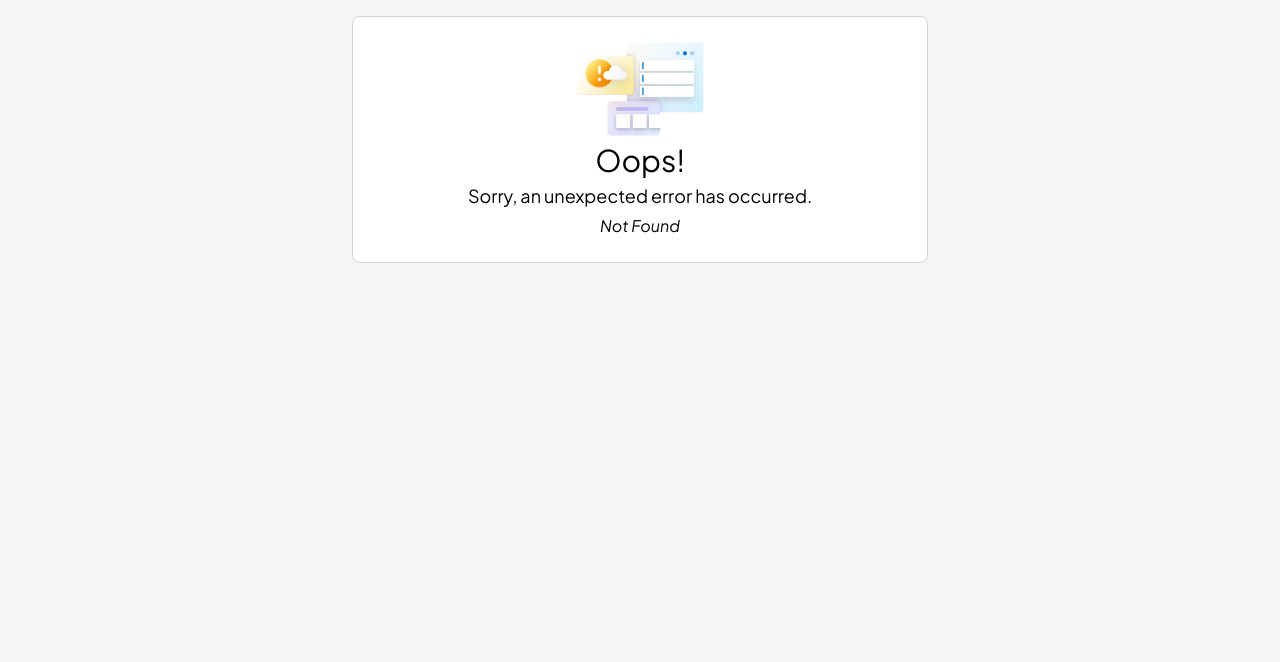
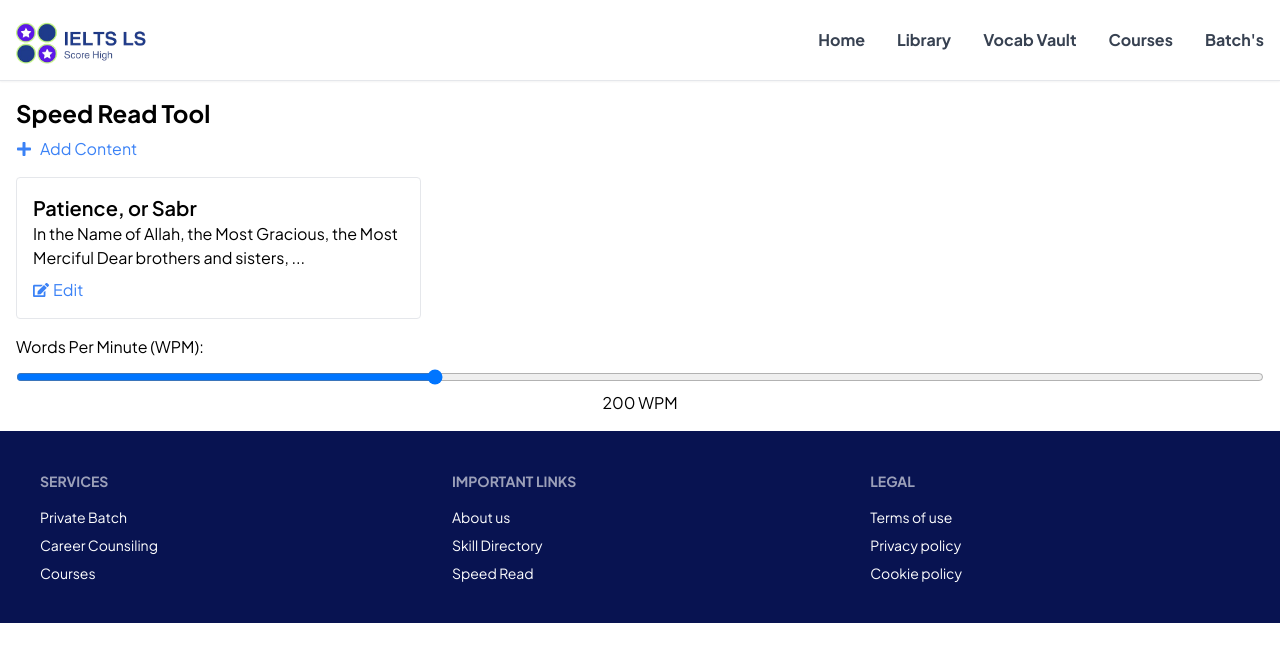
Before and after one commit to zamanmayed1/IELTSLS, a React (Vite) app: page /speed-reed in a window 1280 px wide. Before the commit this address had no page. Shown: the top 662 px of the page. Built offline with nearby package versions, Linux system fonts and the light colour scheme.

Commit message:
Speed Reader added

```diff
--- a/src/components/Footer.jsx
+++ b/src/components/Footer.jsx
@@ -14,7 +14,6 @@ const Footer = () => {
         <Link to={"/courses"} className="link link-hover">
           Courses
         </Link>
-
       </nav>
       <nav>
         <h6 className="footer-title">Important Links</h6>
@@ -22,11 +21,11 @@ const Footer = () => {
           About us
         </Link>
         <Link to={"/skill-directory"} className="link link-hover">
-        Skill Directory
+          Skill Directory
         </Link>
 
-        <Link to={"/"} className="link link-hover">
-          Career
+        <Link to={"/speed-reed"} className="link link-hover">
+          Speed Read
         </Link>
       </nav>
       <nav>
--- a/src/main.jsx
+++ b/src/main.jsx
@@ -23,6 +23,7 @@ import SingleCourse from "./pages/SingleCourse.jsx";
 import SearchResultPage from "./pages/SearchResultPage.jsx";
 import AboutUs from "./pages/AboutUs.jsx";
 import SkillDirectory from "./pages/SkillDirectory.jsx";
+import SpeedRead from "./pages/SpeedRead.jsx";
 
 const router = createBrowserRouter([
   {
@@ -89,6 +90,10 @@ const router = createBrowserRouter([
         element: <SkillDirectory />,
       },
       {
+        path: "speed-reed",
+        element: <SpeedRead />,
+      },
+      {
         path: "login",
         element: <Login />,
       },
--- /dev/null
+++ b/src/pages/SpeedRead.jsx
@@ -0,0 +1,207 @@
+import React, { useState, useEffect, useRef } from 'react';
+import { FaPlus, FaEdit } from 'react-icons/fa';
+
+const sampleTopic = {
+  title: "Patience, or Sabr",
+  content: `
+    In the Name of Allah, the Most Gracious, the Most Merciful
+
+    Dear brothers and sisters,
+
+    Today, I want to talk about a fundamental virtue in Islam: patience, or sabr. Sabr is more than simply waiting; it encompasses enduring hardships, maintaining a positive attitude, and having unwavering faith in Allah’s plan. It is a profound concept that permeates every aspect of a Muslim’s life.
+
+    In the Qur'an, Allah repeatedly emphasizes the importance of patience. In Surah Al-Baqarah, verse 153, Allah says: "O you who have believed, seek help through patience and prayer. Indeed, Allah is with the patient." This verse highlights that patience is not a passive state but an active form of worship and a means of seeking Allah’s assistance.
+
+    Patience manifests in various forms: enduring difficulties without complaint, resisting temptations, and remaining steadfast in our faith despite challenges. The Prophet Muhammad (peace be upon him) exemplified patience throughout his life. He faced persecution, loss, and immense challenges with unwavering patience and trust in Allah. His life serves as a powerful reminder that patience is key to overcoming adversity.
+
+    Moreover, patience is not only about enduring hardships but also about practicing self-control in our daily lives. It teaches us to be tolerant with others, to control our anger, and to remain calm in stressful situations. By practicing patience, we cultivate a peaceful and resilient spirit.
+
+    Patience also brings immense rewards. Allah promises great recompense for those who are patient. In Surah Az-Zumar, verse 10, Allah says: "Indeed, the patient will be given their reward without account." This promise encourages us to bear difficulties with patience, knowing that our efforts will be rewarded beyond measure.
+
+    In conclusion, let us strive to embody the virtue of patience in our lives. Let us seek strength through prayer and remain steadfast in our faith. By doing so, we can navigate life's challenges with grace and fortitude, knowing that Allah is always with the patient. May Allah grant us all the strength to be patient and steadfast in our faith.
+
+    Ameen.
+  `
+};
+
+const SpeedRead = () => {
+  const [topics, setTopics] = useState([]);
+  const [newTopic, setNewTopic] = useState({ title: '', content: '' });
+  const [isAdding, setIsAdding] = useState(false);
+  const [isEditing, setIsEditing] = useState(false);
+  const [currentTopicIndex, setCurrentTopicIndex] = useState(null);
+  const [showWordDisplay, setShowWordDisplay] = useState(false);
+  const [selectedContent, setSelectedContent] = useState('');
+  const [wpm, setWpm] = useState(200); // Default WPM
+  const intervalRef = useRef(null);
+
+  useEffect(() => {
+    // Initialize local storage with sample content if not already set
+    const savedTopics = JSON.parse(localStorage.getItem('topics')) || [];
+    if (savedTopics.length === 0) {
+      localStorage.setItem('topics', JSON.stringify([sampleTopic]));
+    }
+    setTopics(JSON.parse(localStorage.getItem('topics')));
+  }, []);
+
+  const handleAddContent = () => {
+    setIsAdding(true);
+    setIsEditing(false);
+    setNewTopic({ title: '', content: '' });
+  };
+
+  const handleEditContent = (index) => {
+    setIsEditing(true);
+    setIsAdding(false);
+    setCurrentTopicIndex(index);
+    setNewTopic({ ...topics[index] });
+  };
+
+  const handleSaveContent = () => {
+    let updatedTopics;
+    if (isEditing) {
+      updatedTopics = topics.map((topic, index) =>
+        index === currentTopicIndex ? newTopic : topic
+      );
+    } else {
+      updatedTopics = [...topics, newTopic];
+    }
+    localStorage.setItem('topics', JSON.stringify(updatedTopics));
+    setTopics(updatedTopics);
+    setNewTopic({ title: '', content: '' });
+    setIsAdding(false);
+    setIsEditing(false);
+  };
+
+  const handleContentClick = (content) => {
+    setSelectedContent(content);
+    setShowWordDisplay(true);
+  };
+
+  const handleCloseWordDisplay = () => {
+    setShowWordDisplay(false);
+    setSelectedContent('');
+    if (intervalRef.current) clearInterval(intervalRef.current);
+  };
+
+  const WordDisplay = ({ content }) => {
+    const [displayedWords, setDisplayedWords] = useState([]);
+    const [currentIndex, setCurrentIndex] = useState(0);
+    const words = content.split(' ');
+    const wordDuration = (60 / wpm) * 1000; // Time per word in milliseconds
+
+    useEffect(() => {
+      if (intervalRef.current) clearInterval(intervalRef.current);
+
+      const displayWords = () => {
+        if (currentIndex < words.length) {
+          setDisplayedWords((prevWords) => [...prevWords, words[currentIndex]]);
+          setCurrentIndex((prevIndex) => prevIndex + 1);
+        }
+      };
+
+      intervalRef.current = setInterval(displayWords, wordDuration);
+
+      return () => clearInterval(intervalRef.current);
+    }, [currentIndex, wpm]);
+
+    return (
+      <div className="fixed top-0 left-0 w-full h-full bg-gray-800 bg-opacity-80 flex items-center justify-center p-4">
+        <div className="bg-white p-6 rounded-lg shadow-lg w-full max-w-3xl">
+          <div className="mb-4">
+            {displayedWords.join(' ')}
+          </div>
+          <button
+            onClick={handleCloseWordDisplay}
+            className="bg-red-500 text-white py-2 px-4 rounded"
+          >
+            Close
+          </button>
+        </div>
+      </div>
+    );
+  };
+
+  return (
+    <div className="p-4">
+      <header className="mb-4">
+        <h1 className="text-2xl font-bold">Speed Read Tool</h1>
+        <button
+          onClick={handleAddContent}
+          className="flex items-center mt-2 text-blue-500"
+        >
+          <FaPlus className="mr-2" /> Add Content
+        </button>
+      </header>
+
+      {(isAdding || isEditing) && (
+        <div className="mb-4">
+          <input
+            type="text"
+            value={newTopic.title}
+            onChange={(e) => setNewTopic({ ...newTopic, title: e.target.value })}
+            placeholder="Title"
+            className="border p-2 w-full mb-2"
+          />
+          <textarea
+            value={newTopic.content}
+            onChange={(e) => setNewTopic({ ...newTopic, content: e.target.value })}
+            placeholder="Content"
+            className="border p-2 w-full"
+          />
+          <button
+            onClick={handleSaveContent}
+            className="mt-2 bg-blue-500 text-white py-2 px-4"
+          >
+            {isEditing ? 'Update' : 'Save'}
+          </button>
+        </div>
+      )}
+
+      <div className="grid grid-cols-1 md:grid-cols-2 lg:grid-cols-3 gap-4">
+        {topics.map((topic, index) => (
+          <div
+            key={index}
+            className="p-4 border rounded cursor-pointer"
+            onClick={() => handleContentClick(topic.content)}
+          >
+            <h2 className="text-xl font-semibold">{topic.title}</h2>
+            <p>{topic.content.slice(0, 100)}...</p> {/* Preview of content */}
+            <button
+              onClick={(e) => {
+                e.stopPropagation(); // Prevent triggering content click
+                handleEditContent(index);
+              }}
+              className="mt-2 text-blue-500 flex items-center"
+            >
+              <FaEdit className="mr-1" /> Edit
+            </button>
+          </div>
+        ))}
+      </div>
+
+      {showWordDisplay && (
+        <WordDisplay
+          content={selectedContent}
+        />
+      )}
+
+      <div className="mt-4">
+        <label htmlFor="wpm" className="block mb-2">Words Per Minute (WPM):</label>
+        <input
+          type="range"
+          id="wpm"
+          min="50"
+          max="500"
+          step="10"
+          value={wpm}
+          onChange={(e) => setWpm(Number(e.target.value))}
+          className="w-full"
+        />
+        <div className="text-center">{wpm} WPM</div>
+      </div>
+    </div>
+  );
+};
+
+export default SpeedRead;
```
